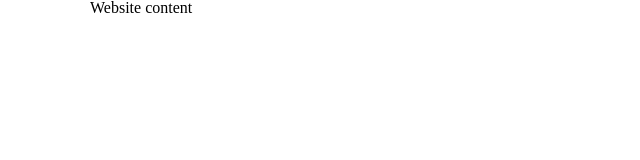
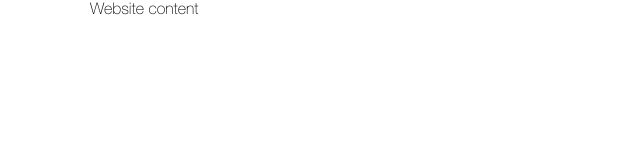
Before and after one commit to MihaiGitHub/PSD-to-HTML, a plain HTML site: page index.html in a window 1280 px wide. Shown: the full height of the page, 0-640 px from the left. Drawn offline with Linux system fonts and the light colour scheme.

Commit message:
Setup fonts in project

```diff
--- a/css/style.css
+++ b/css/style.css
@@ -48,8 +48,15 @@
 }
 
 /* General Rules */
+@font-face {
+    font-family: 'HelveticaNeue-Thin';
+    src: local('HelveticaNeue-Thin.otf'), url('HelveticaNeue-Thin.otf') format('opentype');
+}
 .container {
     max-width: 1100px;
     width: 100%; /* Fluid design */
     margin: 0 auto; /* Center content */
 }
+body {
+    font-family: 'HelveticaNeue-Thin';
+}
--- a/index.html
+++ b/index.html
@@ -8,6 +8,8 @@
         <meta http-equiv="x-ua-compatible" content="IE=edge, chrome=1"><!-- Display webpage in edge mode/IE in highest supported document mode-->
         <meta name=viewport content="width=device-width, initial-scale=1"><!-- Optimization for mobile devices -->
 
+        <!--Google Fonts-->
+        <link href="https://fonts.googleapis.com/css?family=Montserrat:400,700&display=swap" rel="stylesheet">
         <link rel="stylesheet" type="text/css" href="css/style.css">
 
         <!--[if lt IE 9]> <script src="http://html5shim.googlecode.com/svn/trunk/html5.js"></script> <![endif]-->
```
Also changed, not shown: css/HelveticaNeue-Thin.otf (added).
